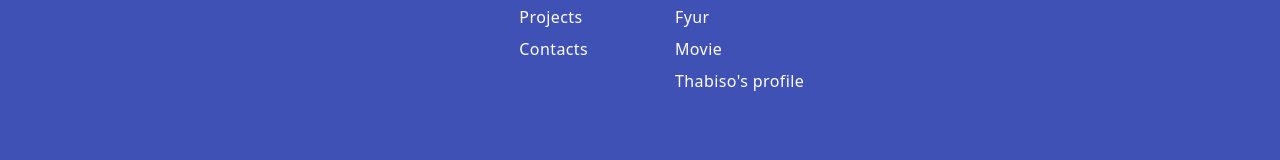
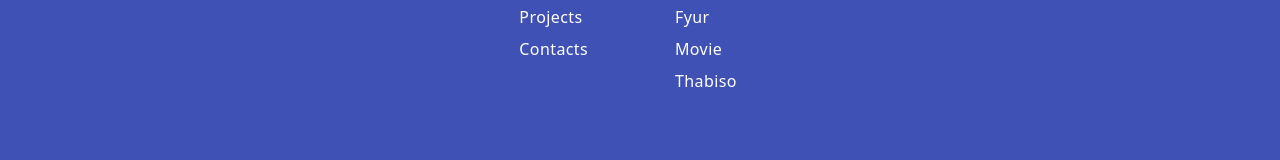
Before and after one commit to Thabiso-Timzo/Thabiso-Hlatshwayo, a Next.js app: page / in a window 1280 px wide. Shown: the part 1255-1415 px from the top of the page. Built offline with nearby package versions, Linux system fonts and the light colour scheme.

Commit message:
Updated footer

```diff
--- a/components/footer/Footer.jsx
+++ b/components/footer/Footer.jsx
@@ -87,7 +87,7 @@ const Footer = () => {
               <Link href={'/projects/movie'}>Movie</Link>
             </li>
             <li className={'text-grey-500 text-md pb-2 text-semibold hover:text-[#D4AF37] cursor-pointer'}>
-              <Link href={'/projects/thabiso'}>Thabiso's profile</Link>
+              <Link href={'/projects/thabiso'}>Thabiso</Link>
             </li>
           </ul>
         </div>
```
